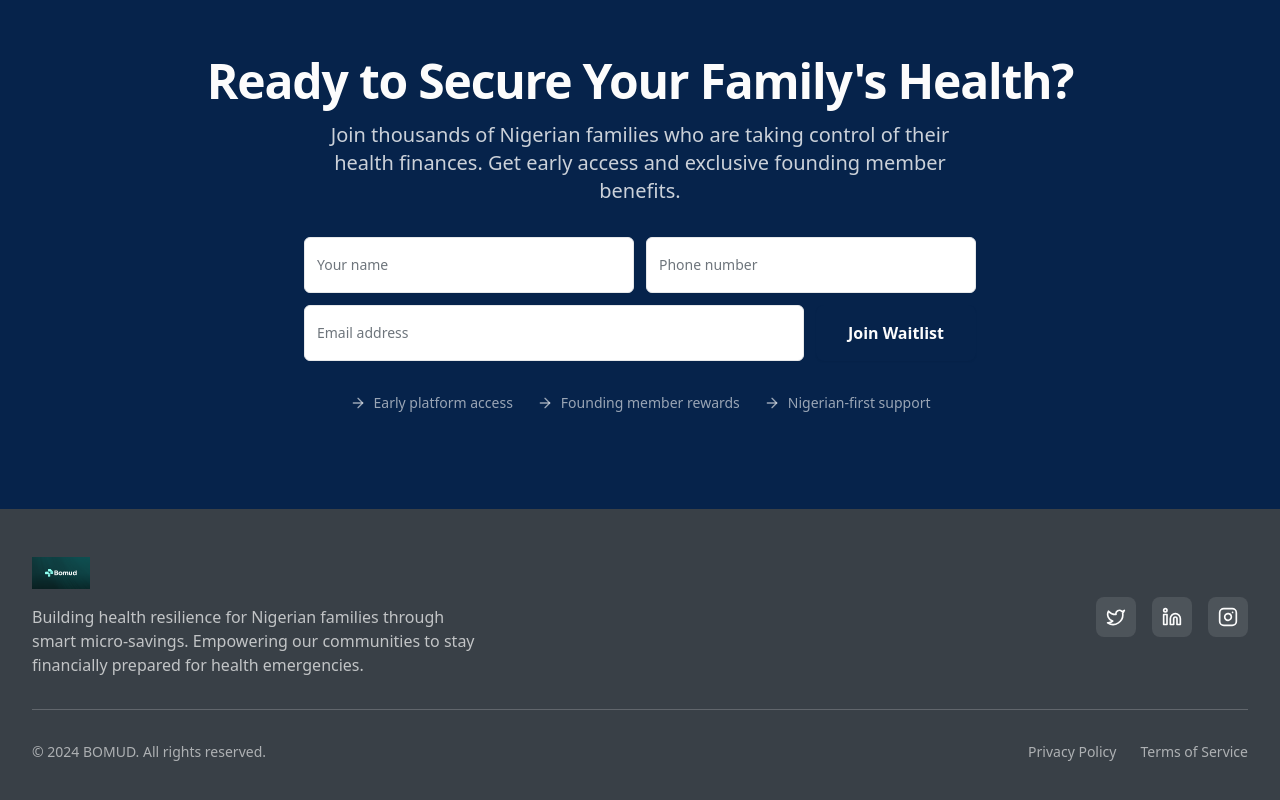
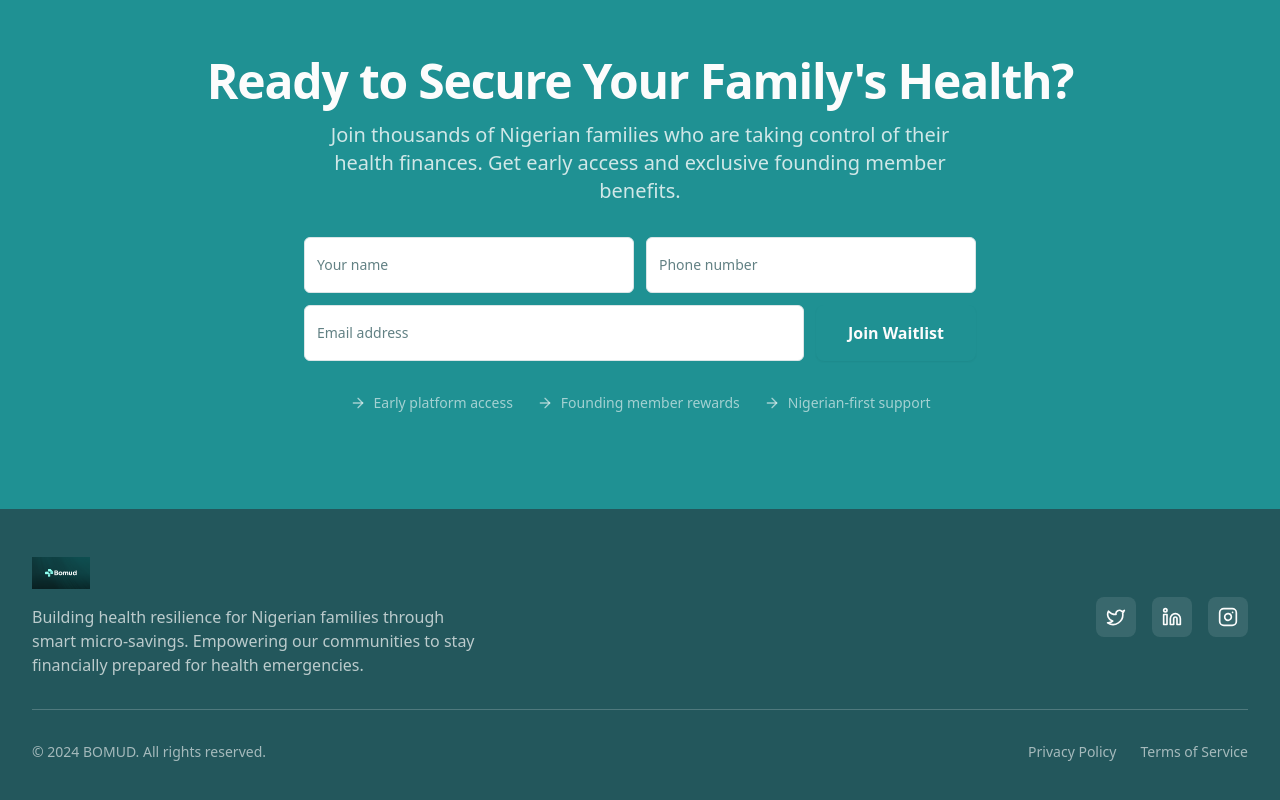
Before and after one commit to AdeolaAdeagbo/Bomud.waitlist, a React (Vite) app: page / in a window 1280 px wide. Shown: the part 3950-4750 px from the top of the page. Built offline with nearby package versions, Linux system fonts and the light colour scheme.

Commit message:
Blend background with BOMUD colors

```diff
--- a/src/index.css
+++ b/src/index.css
@@ -8,48 +8,48 @@ All colors MUST be HSL.
 
 @layer base {
   :root {
-    /* BOMUD Design System - Professional Fintech Colors */
-    --background: 0 0% 99%;
-    --foreground: 210 11% 15%;
+    /* BOMUD Design System - Teal/Turquoise Brand Colors */
+    --background: 186 100% 97%;
+    --foreground: 186 30% 15%;
 
     --card: 0 0% 100%;
-    --card-foreground: 210 11% 15%;
+    --card-foreground: 186 30% 15%;
 
     --popover: 0 0% 100%;
-    --popover-foreground: 210 11% 15%;
+    --popover-foreground: 186 30% 15%;
 
-    /* Navy Blue Primary */
-    --primary: 215 85% 16%;
+    /* Teal Primary from BOMUD logo */
+    --primary: 181 65% 35%;
     --primary-foreground: 0 0% 99%;
-    --primary-light: 215 85% 25%;
-    --primary-lighter: 215 45% 92%;
+    --primary-light: 181 65% 45%;
+    --primary-lighter: 181 65% 90%;
 
-    /* Charcoal Secondary */
-    --secondary: 210 11% 25%;
+    /* Dark Teal Secondary */
+    --secondary: 186 45% 25%;
     --secondary-foreground: 0 0% 99%;
-    --secondary-light: 210 8% 88%;
+    --secondary-light: 186 25% 88%;
 
-    /* Sage Green Accent */
-    --accent: 150 25% 55%;
-    --accent-foreground: 0 0% 99%;
-    --accent-light: 150 25% 92%;
+    /* Light Turquoise Accent from logo */
+    --accent: 180 100% 65%;
+    --accent-foreground: 186 30% 15%;
+    --accent-light: 180 100% 92%;
 
-    /* Emerald Success */
-    --success: 158 64% 52%;
+    /* Success Green complementing the teal */
+    --success: 162 75% 45%;
     --success-foreground: 0 0% 99%;
-    --success-light: 158 64% 95%;
+    --success-light: 162 75% 90%;
 
-    /* Muted tones */
-    --muted: 210 8% 95%;
-    --muted-foreground: 210 6% 46%;
-    --muted-darker: 210 8% 88%;
+    /* Muted tones with teal undertones */
+    --muted: 186 25% 94%;
+    --muted-foreground: 186 15% 45%;
+    --muted-darker: 186 25% 85%;
 
     --destructive: 0 84.2% 60.2%;
     --destructive-foreground: 0 0% 99%;
 
-    --border: 210 8% 91%;
-    --input: 210 8% 96%;
-    --ring: 215 85% 16%;
+    --border: 186 20% 88%;
+    --input: 186 20% 96%;
+    --ring: 181 65% 35%;
 
     --radius: 0.5rem;
 
@@ -71,33 +71,33 @@ All colors MUST be HSL.
   }
 
   .dark {
-    --background: 222.2 84% 4.9%;
-    --foreground: 210 40% 98%;
+    --background: 186 35% 8%;
+    --foreground: 180 100% 95%;
 
-    --card: 222.2 84% 4.9%;
-    --card-foreground: 210 40% 98%;
+    --card: 186 35% 12%;
+    --card-foreground: 180 100% 95%;
 
-    --popover: 222.2 84% 4.9%;
-    --popover-foreground: 210 40% 98%;
+    --popover: 186 35% 12%;
+    --popover-foreground: 180 100% 95%;
 
-    --primary: 210 40% 98%;
-    --primary-foreground: 222.2 47.4% 11.2%;
+    --primary: 180 100% 65%;
+    --primary-foreground: 186 35% 8%;
 
-    --secondary: 217.2 32.6% 17.5%;
-    --secondary-foreground: 210 40% 98%;
+    --secondary: 186 35% 18%;
+    --secondary-foreground: 180 100% 95%;
 
-    --muted: 217.2 32.6% 17.5%;
-    --muted-foreground: 215 20.2% 65.1%;
+    --muted: 186 25% 15%;
+    --muted-foreground: 186 15% 70%;
 
-    --accent: 217.2 32.6% 17.5%;
-    --accent-foreground: 210 40% 98%;
+    --accent: 181 65% 55%;
+    --accent-foreground: 186 35% 8%;
 
-    --destructive: 0 62.8% 30.6%;
-    --destructive-foreground: 210 40% 98%;
+    --destructive: 0 62.8% 50%;
+    --destructive-foreground: 180 100% 95%;
 
-    --border: 217.2 32.6% 17.5%;
-    --input: 217.2 32.6% 17.5%;
-    --ring: 212.7 26.8% 83.9%;
+    --border: 186 25% 20%;
+    --input: 186 25% 18%;
+    --ring: 180 100% 65%;
     --sidebar-background: 240 5.9% 10%;
     --sidebar-foreground: 240 4.8% 95.9%;
     --sidebar-primary: 224.3 76.3% 48%;
```
